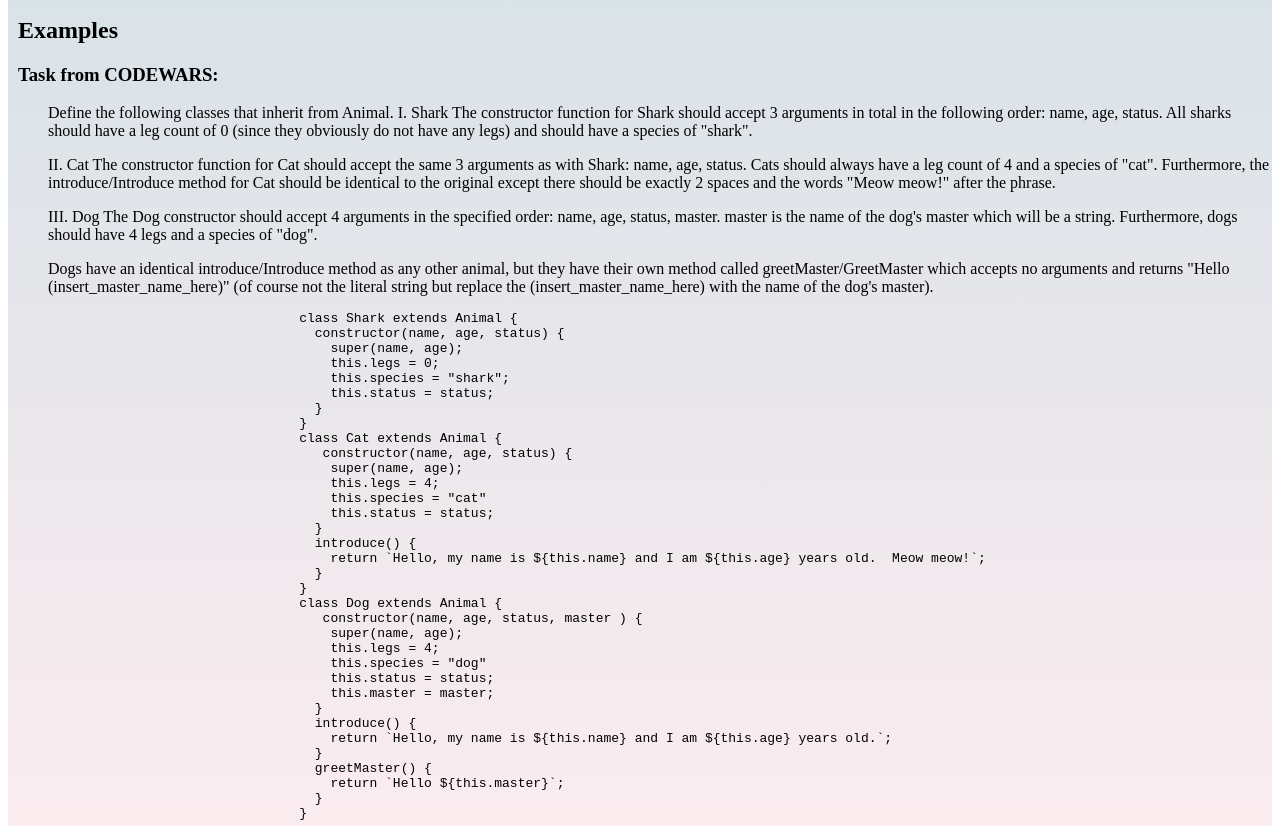
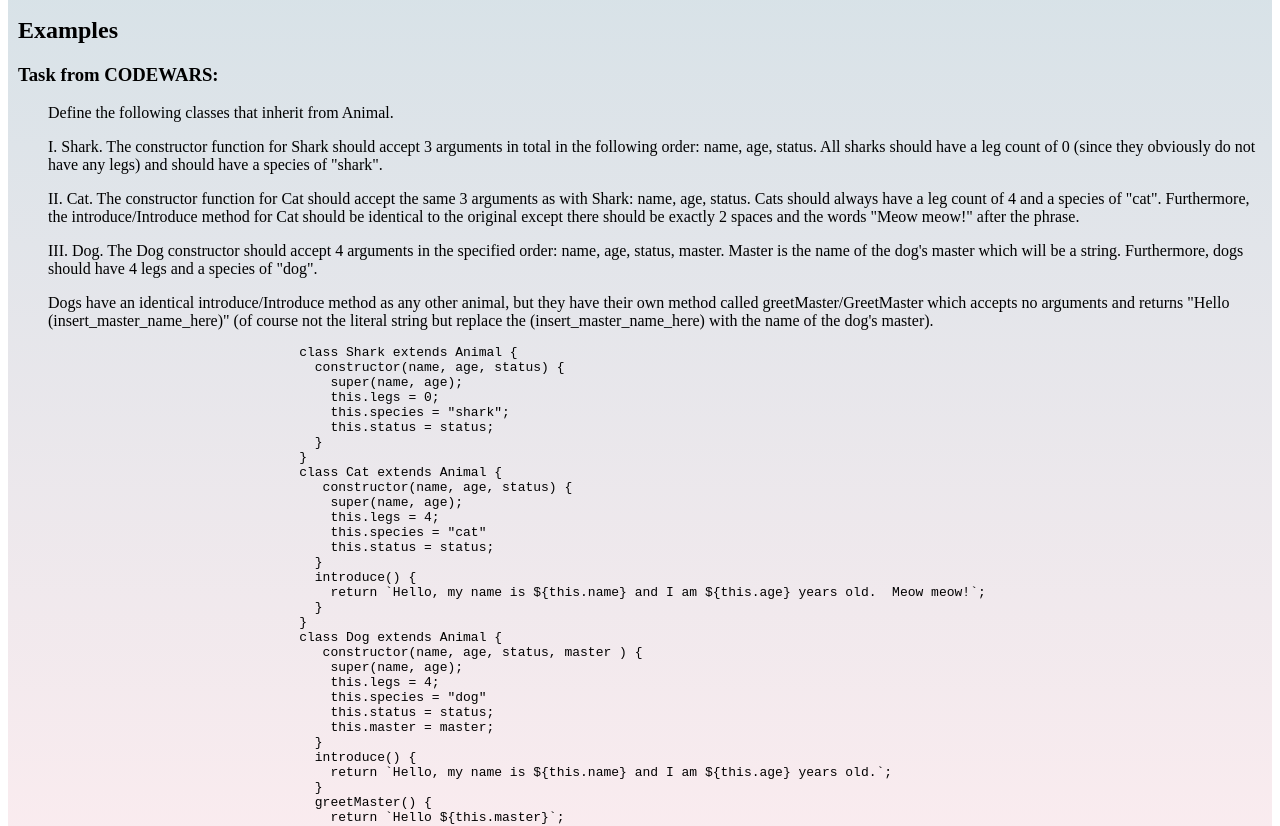
Before and after one commit to SosedovaViktoria/rsschool-cv, a plain HTML site: page index.html in a window 1280 px wide. Shown: the part 1204-2030 px from the top of the page. Drawn offline with Linux system fonts and the light colour scheme.

Commit message:
fix: deleted whitespaces

```diff
--- a/index.html
+++ b/index.html
@@ -95,24 +95,11 @@
       <section id="Example" class="Example">
         <h2>Examples</h2>
         <h3>Task from CODEWARS:</h3>
-        <p>Define the following classes that inherit from Animal.
-          I. Shark
-          The constructor function for Shark should accept 3 arguments in total in the following order: name,
-          age, status. All sharks should have a leg count of 0 (since they obviously do not have any legs) and
-          should have a species of "shark".</p>
-        <p>II. Cat
-          The constructor function for Cat should accept the same 3 arguments as with Shark: name, age,
-          status. Cats should always have a leg count of 4 and a species of "cat".
-          Furthermore, the introduce/Introduce method for Cat should be identical to the original except there
-          should be exactly 2 spaces and the words "Meow meow!" after the phrase.</p>
-        <p>III. Dog
-          The Dog constructor should accept 4 arguments in the specified order: name, age, status, master.
-          master is the name of the dog's master which will be a string. Furthermore, dogs should have 4 legs
-          and a species of "dog".</p>
-        <p>Dogs have an identical introduce/Introduce method as any other animal, but they have their own
-          method called greetMaster/GreetMaster which accepts no arguments and returns "Hello
-          (insert_master_name_here)" (of course not the literal string but replace the
-          (insert_master_name_here) with the name of the dog's master).</p>
+        <p>Define the following classes that inherit from Animal.</p>
+        <p>I. Shark. The constructor function for Shark should accept 3 arguments in total in the following order: name, age, status. All sharks should have a leg count of 0 (since they obviously do not have any legs) and should have a species of "shark".</p>
+        <p>II. Cat. The constructor function for Cat should accept the same 3 arguments as with Shark: name, age, status. Cats should always have a leg count of 4 and a species of "cat". Furthermore, the introduce/Introduce method for Cat should be identical to the original except there should be exactly 2 spaces and the words "Meow meow!" after the phrase.</p>
+        <p>III. Dog. The Dog constructor should accept 4 arguments in the specified order: name, age, status, master. Master is the name of the dog's master which will be a string. Furthermore, dogs should have 4 legs and a species of "dog".</p>
+        <p>Dogs have an identical introduce/Introduce method as any other animal, but they have their own method called greetMaster/GreetMaster which accepts no arguments and returns "Hello (insert_master_name_here)" (of course not the literal string but replace the (insert_master_name_here) with the name of the dog's master).</p>
         <div class="code_exp">
           <pre>
             <code class="lang-js">
```
